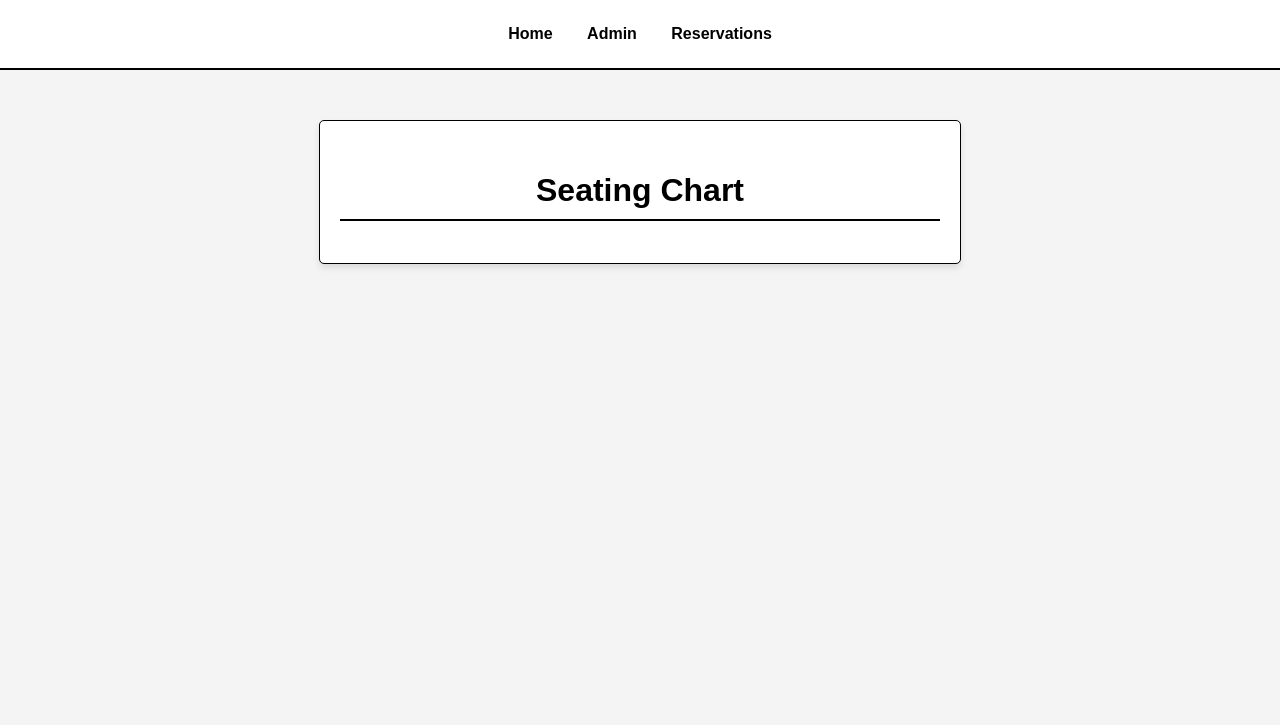
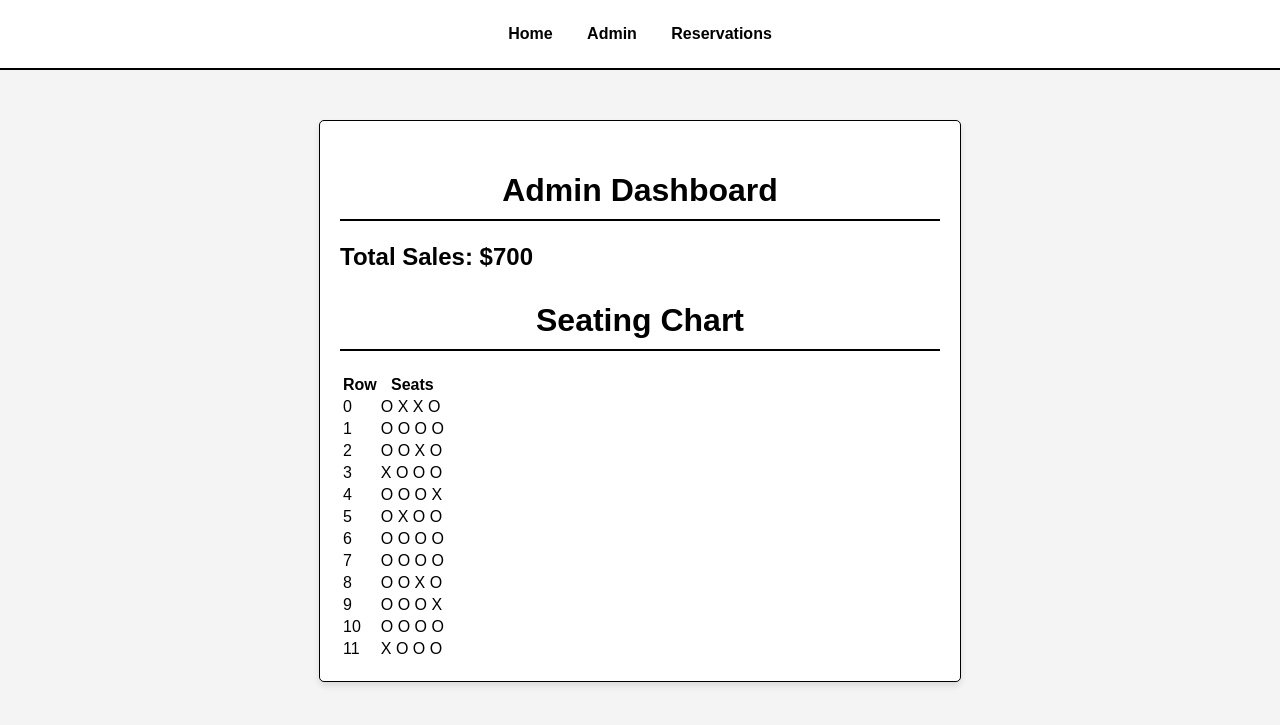
Before and after one commit to riannaellis/4320FinalProject, a Flask app: page /admin-dashboard in a window 1280 px wide. Shown: the top 725 px of the page. Run offline with Flask 3, Linux system fonts and the light colour scheme; data comes from the database, SQL or seed files in the repository.

Commit message:
Updated admin_dashboard to calculate and get total sales and print the seating arrangement.

```diff
--- a/app.py
+++ b/app.py
@@ -63,7 +63,42 @@ def admin_login():
 # Create route for admin dashboard
 @app.route("/admin-dashboard")
 def admin_dashboard():
-    return render_template("admin_dashboard.html")
+    # Connect to the database
+    mydb = sqlite3.connect("database/reservations.db")
+    cursor = mydb.cursor()
+
+    # Fetch all reserved seats
+    query = "SELECT seatRow, seatColumn FROM reservations;"
+    cursor.execute(query)
+    reserved_seats = cursor.fetchall()
+
+    #Function to generate cost matrix for flights
+    #Input: none
+    #Output: Returns a 12 x 4 matrix of prices
+    def get_cost_matrix():
+        cost_matrix = [[100, 75, 50, 100] for row in range(12)]
+        return cost_matrix
+
+    # Generate seating chart (12 rows x 4 seats)
+    rows, seats_per_row = 12, 4
+    seating_chart = [['O' for _ in range(seats_per_row)] for _ in range(rows)]
+
+    # Mark reserved seats with 'X'
+    for row, col in reserved_seats:
+        seating_chart[row][col] = 'X'
+
+    # Generate the cost matrix
+    cost_matrix = get_cost_matrix()
+
+    # Calculate total sales
+    total_sales = sum(cost_matrix[row][col] for row, col in reserved_seats)
+
+    # Return the admin dashboard template
+    return render_template(
+        "admin_dashboard.html",
+        total_sales=total_sales,
+        seating_chart=seating_chart
+    )
 
 # Create app route for reserve
 @app.route("/reserve", methods=["GET", "POST"])
--- a/templates/admin_dashboard.html
+++ b/templates/admin_dashboard.html
@@ -20,14 +20,36 @@
         <div class="content">
 
             {%for message in get_flashed_messages()%}
-                <div class="alert">
-                    {{ message }}
-                </div>
+            <div class="alert">
+                {{ message }}
+            </div>
             {%endfor%}
             {% block content %} {% endblock %}
         </div>
+        <h1>Admin Dashboard</h1>
+        <h2>Total Sales: ${{ total_sales }}</h2>
+
         <h1>Seating Chart</h1>
-
+        <table>
+            <thead>
+                <tr>
+                    <th>Row</th>
+                    <th>Seats</th>
+                </tr>
+            </thead>
+            <tbody>
+                {% for row in seating_chart %}
+                <tr>
+                    <td>{{ loop.index0 }}</td>
+                    <td>
+                        {% for seat in row %}
+                        <span class="seat {{ 'reserved' if seat == 'X' else 'available' }}">{{ seat }}</span>
+                        {% endfor %}
+                    </td>
+                </tr>
+                {% endfor %}
+            </tbody>
+        </table>
     </div>
 
 </body>
```
